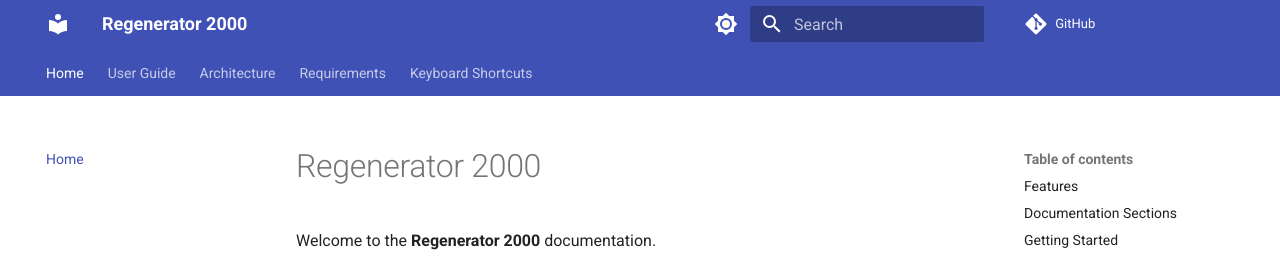
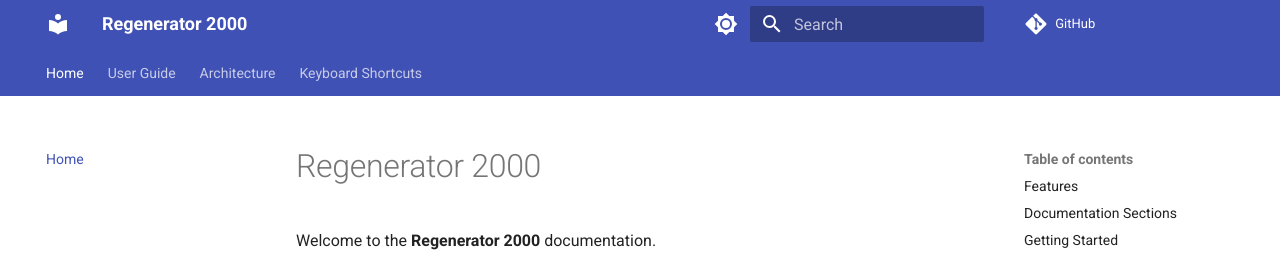
Before and after one commit to ricardoquesada/regenerator2000, an MkDocs documentation site: the page built from docs/index.md, in a window 1280 px wide and 900 px high. Shown: the top 257 px of the window. Built offline with MkDocs 1.6.1 and Material for MkDocs 9.7.7, drawn with Linux system fonts in a browser that asks for light colours; comment, search, counter and statistics services are not loaded.

Commit message:
remove requirements from mkdocs

```diff
--- a/mkdocs.yml
+++ b/mkdocs.yml
@@ -34,7 +34,6 @@ nav:
   - Home: index.md
   - User Guide: user_guide.md
   - Architecture: architecture.md
-  - Requirements: requirements.md
   - Keyboard Shortcuts: keyboard_shortcuts.md
 
 markdown_extensions:
```
